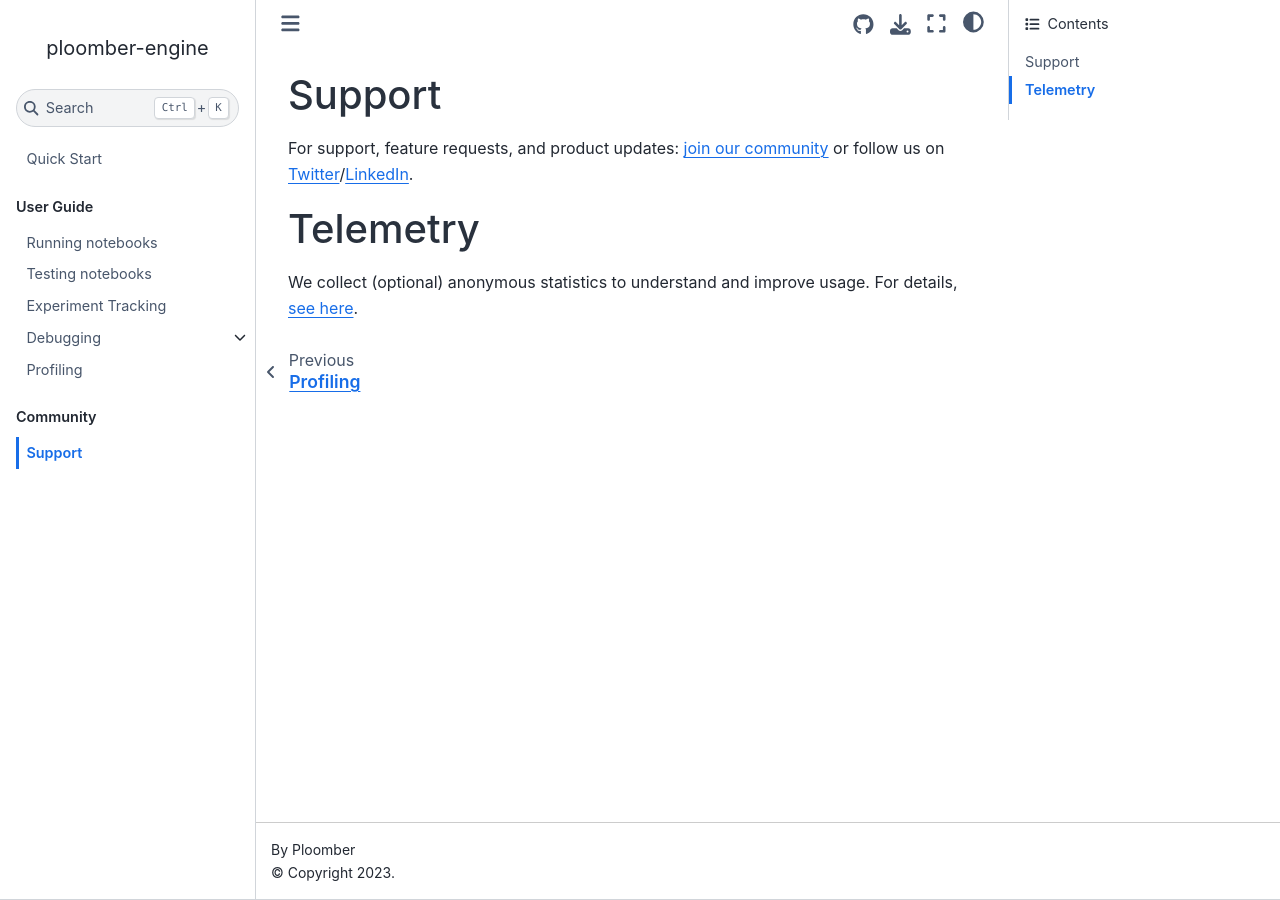
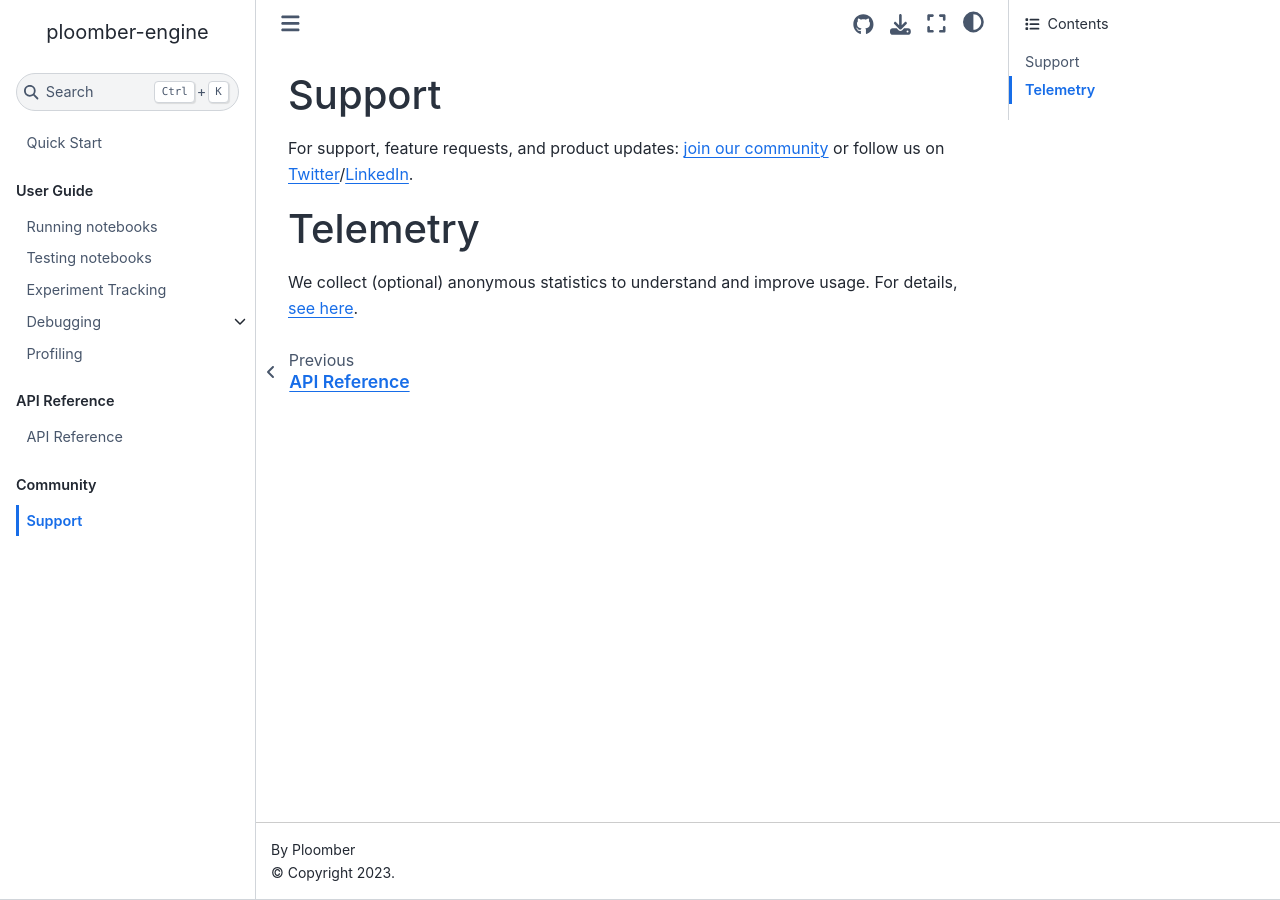
Before and after one commit to ploomber/ploomber-engine, a Jupyter Book: the page built from doc/community/support.md, in a window 1280 px wide. Built offline with Jupyter Book 1.0.4 settings and Sphinx 7.4.7 and the Sphinx Book theme 1.1.4, drawn with Linux system fonts in a browser that asks for light colours; pages that are not in the unit, such as notebooks, are missing from menus.

Commit message:
adds api reference

```diff
--- a/doc/_toc.yml
+++ b/doc/_toc.yml
@@ -14,6 +14,9 @@ parts:
       - file: user-guide/debugging/debuglater
       - file: user-guide/debugging/debug
     - file: user-guide/profiling
+  - caption: API Reference
+    chapters:
+      - file: api/api
   - caption: Community
     chapters:
     - file: community/support
--- /dev/null
+++ b/doc/api/api.rst
@@ -0,0 +1,5 @@
+API Reference
+=============
+
+.. autoclass:: ploomber_engine.ipython.PloomberClient
+    :members:
```
